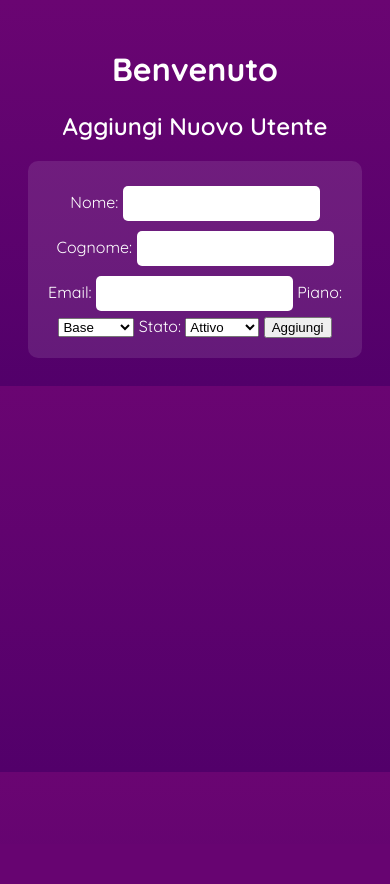
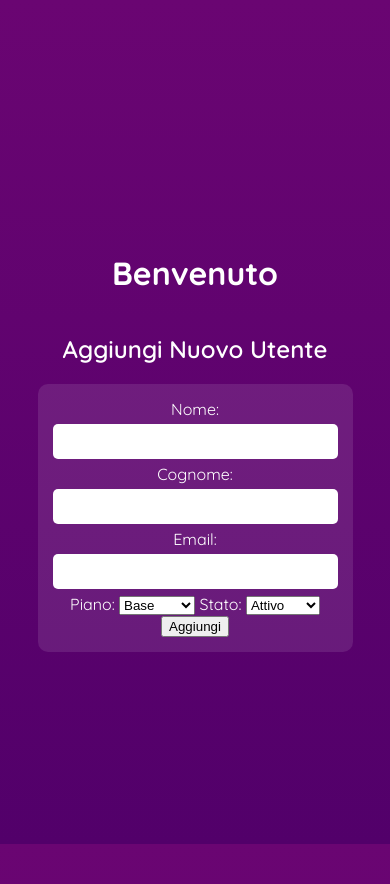
Before and after one commit to iris1801/AccountingWeb, a Flask app: page /add_utente in a window 390 px wide. Before the commit the page ends 772 px from the top, so only its background shows below. Run offline with Flask 3, Linux system fonts and the light colour scheme; the visitor is signed in with stand-in values (Sample User, id 1).

Commit message:
Update style.css

```diff
--- a/static/style.css
+++ b/static/style.css
@@ -3,31 +3,46 @@
 body {
     font-family: 'Quicksand', sans-serif;
     background: linear-gradient(to bottom, #6a0572, #52006a); /* Prugna-Viola */
-    color: white;                                                  text-align: center;
+    background-attachment: fixed;
+    background-size: cover;
+    color: white;
+    text-align: center;
     padding: 20px;
+    margin: 0;
+    min-height: 100vh;
+    display: flex;
+    flex-direction: column;
+    justify-content: center;
 }
 
 h2 {
-    font-weight: 600;                                          }
+    font-weight: 600;
+}
 
 form {
     background: rgba(255, 255, 255, 0.1);
     padding: 20px;
     border-radius: 10px;
     display: inline-block;
+    max-width: 90%;
+    width: 400px;
+    box-sizing: border-box;
 }
 
 input {
+    width: 100%;
     padding: 10px;
     border: none;
     border-radius: 5px;
     margin: 5px 0;
+    box-sizing: border-box;
 }
 
 input[type="submit"] {
     background: #ff4081;
     color: white;
     cursor: pointer;
+    font-weight: 600;
 }
 
 input[type="submit"]:hover {
@@ -51,3 +66,18 @@ input[type="submit"]:hover {
 
 .button.yellow:hover {
     background-color: #e6b800;
+}
+
+/* Responsive design */
+@media (max-width: 600px) {
+    form {
+        width: 90%;
+        padding: 15px;
+    }
+
+    .button {
+        width: 100%;
+        display: block;
+        text-align: center;
+    }
+}
```
